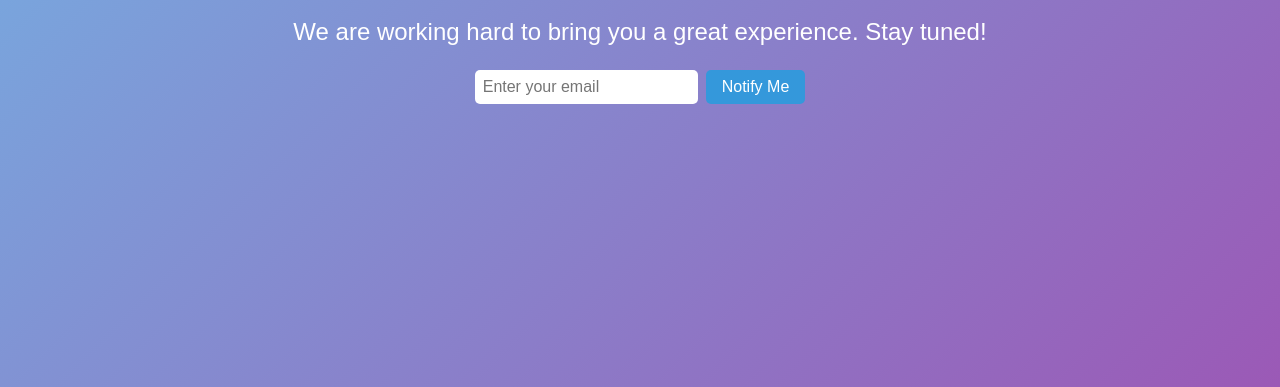
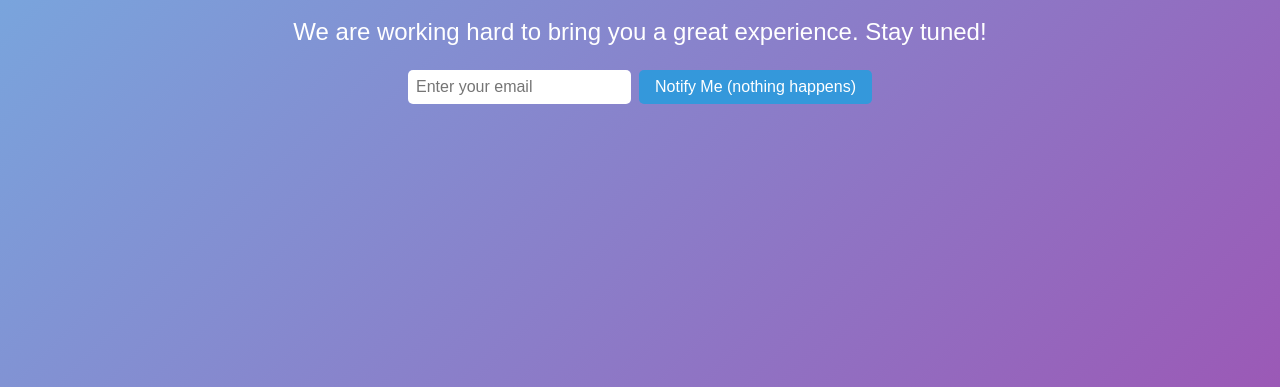
Before and after one commit to dougsack/dougsack.com, a plain HTML site: page index.html in a window 1280 px wide. Shown: the part 413-800 px from the top of the page. Drawn offline with Linux system fonts and the light colour scheme.

Commit message:
Update index.html

```diff
--- a/index.html
+++ b/index.html
@@ -2,7 +2,7 @@
 <html lang="en">
 <head>
     <meta charset="UTF-8">
-    <meta name="viewport" content="width=device-width, initial-scale=1.0">
+    <meta name="viewport" content="width=device-width, initial-scale=0.5">
     <title>Coming Soon</title>
     <link rel="stylesheet" href="styles.css">
 </head>
@@ -13,7 +13,7 @@
             <p>We are working hard to bring you a great experience. Stay tuned!</p>
             <form>
                 <input type="email" placeholder="Enter your email" required>
-                <button type="submit">Notify Me</button>
+                <button type="submit">Notify Me (nothing happens)</button>
             </form>
         </div>
     </div>
```
